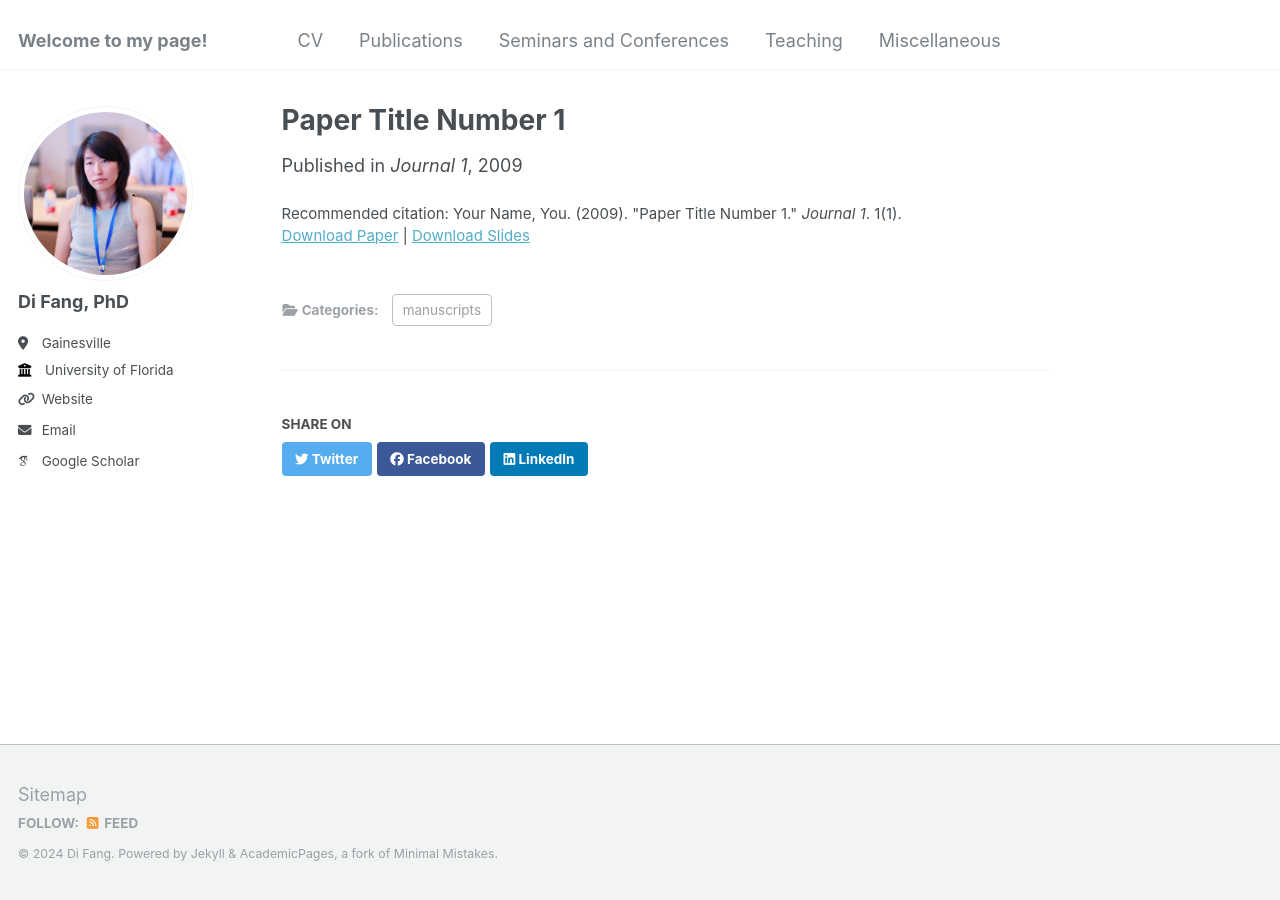
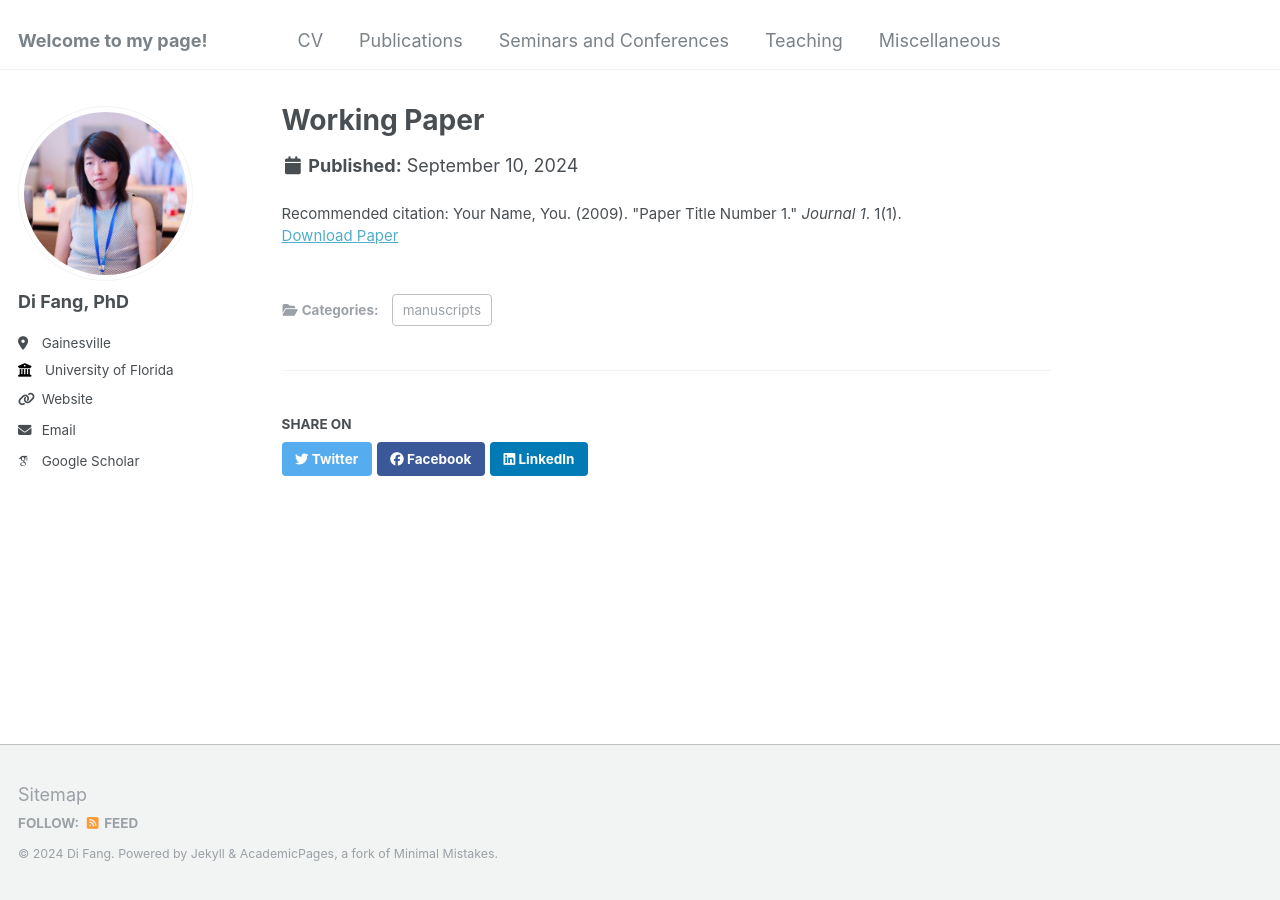
Before and after one commit to fangdi2009/mypage, a Jekyll site: the page built from _publications/wp1.md, in a window 1280 px wide. Built offline with Jekyll 4.4.1, drawn with Linux system fonts in a browser that asks for light colours; some web fonts are replaced.

Commit message:
Update wp1.md

```diff
--- a/_publications/wp1.md
+++ b/_publications/wp1.md
@@ -1,12 +1,12 @@
 ---
-title: "Paper Title Number 1"
+title: "Working Paper"
 collection: publications
 category: manuscripts
-permalink: /publication/2009-10-01-paper-title-number-1
-excerpt: 'This paper is about the number 1. The number 2 is left for future work.'
-date: 2009-10-01
-venue: 'Journal 1'
-slidesurl: 'http://academicpages.github.io/files/slides1.pdf'
+#permalink: /publication/2009-10-01-paper-title-number-1
+#excerpt: 'This paper is about the number 1. The number 2 is left for future work.'
+#date: 2009-10-01
+#venue: 'Journal 1'
+#slidesurl: 'http://academicpages.github.io/files/slides1.pdf'
 paperurl: 'http://academicpages.github.io/files/paper1.pdf'
 citation: 'Your Name, You. (2009). &quot;Paper Title Number 1.&quot; <i>Journal 1</i>. 1(1).'
 ---
```
